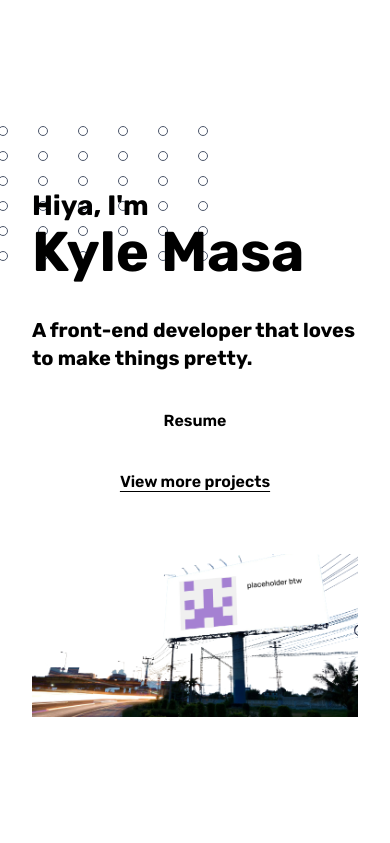
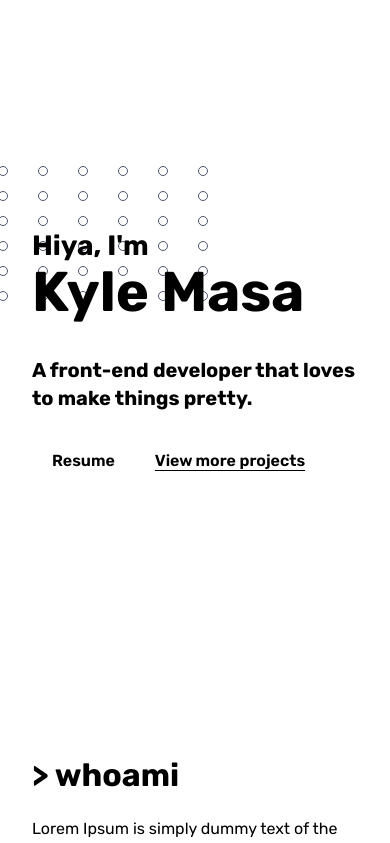
Before and after one commit to AnOrdinaryUsername/portfolio, a Next.js app: page / in a window 390 px wide. Shown: the top 843 px of the page. Built offline with nearby package versions, Linux system fonts and the light colour scheme.

Commit message:
style: Make Hero buttons go side by side
- Conditionally display Hero image based on viewport width.
  For mobile, the Billboard image takes up unnecessary space.

- Give the <header> element in Hero a min/max height for
  tablets and long viewport heights.

```diff
--- a/src/components/AboutMe.tsx
+++ b/src/components/AboutMe.tsx
@@ -53,6 +53,7 @@ const DonoWall = styled.div`
 
   @media ${(p) => p.theme.breakpoints.lg} {
     max-width: 50rem;
+    padding-bottom: 0;
     margin-right: 9.6rem;
   }
 `;
--- a/src/components/Hero.tsx
+++ b/src/components/Hero.tsx
@@ -24,7 +24,9 @@ function Hero() {
             <TertiaryButton>View more projects</TertiaryButton>
           </ButtonWrapper>
         </Introduction>
-        <Image src={heroImage} alt="" />
+        <ImageWrapper>
+          <Image src={heroImage} alt="" />
+        </ImageWrapper>
       </Header>
     </>
   );
@@ -35,7 +37,13 @@ const Header = styled.header`
   flex-direction: column;
   align-items: center;
   justify-content: center;
+  max-height: 70rem;
   height: 100vh;
+
+  @media ${(p) => p.theme.breakpoints.sm} {
+    min-height: 60rem;
+    max-height: 80rem;
+  }
 
   @media ${(p) => p.theme.breakpoints.med} {
     align-items: flex-start;
@@ -115,14 +123,11 @@ const Description = styled.p`
 
 const ButtonWrapper = styled.div`
   display: grid;
-  grid-template-rows: 1fr 1fr;
-  gap: 1.2rem;
+  grid-template-columns: max-content max-content;
+  grid-template-rows: none;
+  justify-items: start;
 
   @media ${(p) => p.theme.breakpoints.sm} {
-    display: grid;
-    grid-template-columns: max-content max-content;
-    grid-template-rows: none;
-    justify-items: start;
     gap: 1.2rem;
   }
 `;
@@ -131,4 +136,12 @@ const JobTitle = styled.span`
   color: var(--accent-tertiary);
 `;
 
+const ImageWrapper = styled.div`
+  display: none;
+
+  @media ${(p) => p.theme.breakpoints.sm} {
+    display: block;
+  }
+`;
+
 export default Hero;
```
